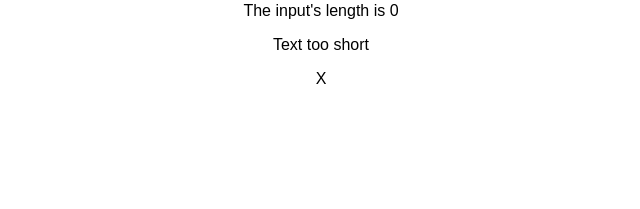
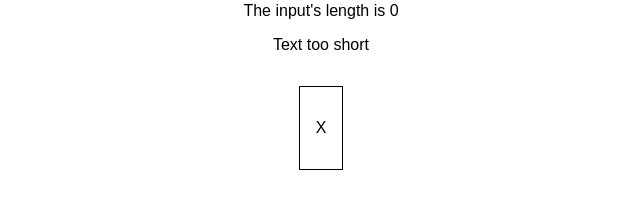
Before and after one commit to ElDav1d/react-complete-guide-tarea2, a React (Create React App) app: page / in a window 1280 px wide. Shown: the part 163-372 px from the top of the page, without its empty margins (319-959 px from the left). Built offline with nearby package versions, Linux system fonts and the light colour scheme.

Commit message:
Style char component

```diff
--- /dev/null
+++ b/src/CharComponent/CharComponent.css
@@ -0,0 +1,7 @@
+.rgdt2-CharComponent_Container {
+    display: inline-block;
+    padding: 1rem;
+    text-align: center;
+    margin: 1rem;
+    border: 1px solid black;
+}
--- a/src/CharComponent/CharComponent.js
+++ b/src/CharComponent/CharComponent.js
@@ -1,4 +1,7 @@
 import React from 'react';
+
+import './CharComponent.css'
+
 const charComponent = (props) => {
     return (
         <div className="rgdt2-CharComponent_Container">
@@ -6,4 +9,5 @@ const charComponent = (props) => {
         </div>
     )
 }
+
 export default charComponent;
```
